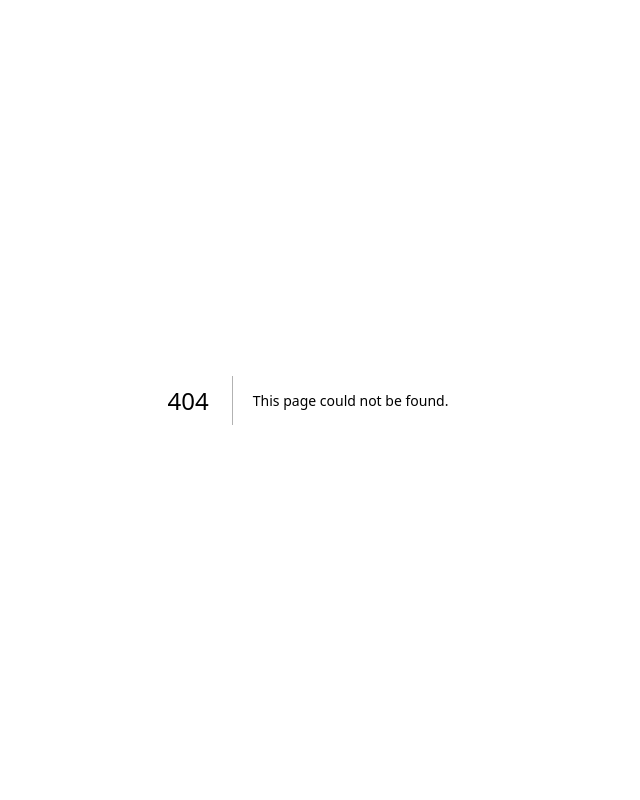
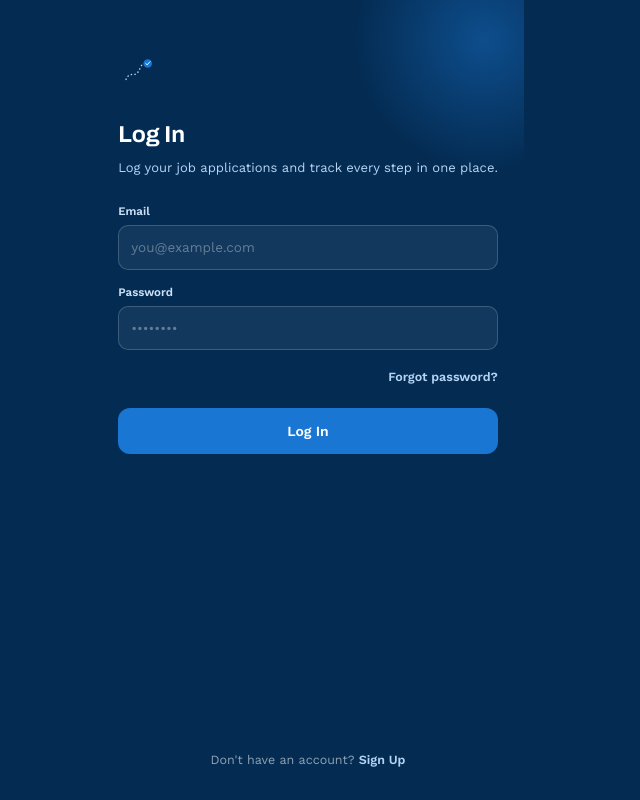
Before and after one commit to Nattarintra/nextjoblog, a Next.js app in the folder nextjoblog/: page /login in a window 1280 px wide. Before the commit this address had no page. Shown: the whole page, without its empty margins (332-972 px from the left). Built offline with nearby package versions, Linux system fonts and the light colour scheme.

Commit message:
feat(log-in-an-existing-account): Login UI (p2)
Add /login route, LoginForm/LoginFields/LoginAlert components wired to
the login Server Action, plus danger-tint/danger-fg design tokens and
unit tests covering all three form states.

Co-Authored-By: Natta <nattarintra@gmail.com>

```diff
--- a/nextjoblog/app/globals.css
+++ b/nextjoblog/app/globals.css
@@ -8,6 +8,8 @@
   --azure: #1976d2;
   --warning-tint: #fbf0dc;
   --warning-fg: #8a5608;
+  --danger-tint: #fbe9e7;
+  --danger-fg: #8a271f;
   --auth-label: #cfe1f5;
   --auth-danger: #ffb4ab;
 }
@@ -20,6 +22,8 @@
   --color-azure: var(--azure);
   --color-warning-tint: var(--warning-tint);
   --color-warning-fg: var(--warning-fg);
+  --color-danger-tint: var(--danger-tint);
+  --color-danger-fg: var(--danger-fg);
   --color-auth-label: var(--auth-label);
   --color-auth-danger: var(--auth-danger);
   --font-sans: var(--font-geist-sans);
--- /dev/null
+++ b/nextjoblog/app/login/LoginAlert.tsx
@@ -0,0 +1,14 @@
+const alertClassName =
+  "flex items-start gap-2.25 rounded-[10px] bg-danger-tint px-3 py-2.75 mb-4 text-xs leading-normal text-danger-fg";
+
+export function LoginErrorAlert({ message }: { message: string }) {
+  return (
+    <div className={alertClassName} role="alert" data-testid="login-alert">
+      <svg width="15" height="15" viewBox="0 0 24 24" fill="none" className="mt-0.25 shrink-0" aria-hidden="true">
+        <circle cx="12" cy="12" r="9" className="stroke-danger-fg" strokeWidth="2" />
+        <path d="M12 8v5M12 16h.01" className="stroke-danger-fg" strokeWidth="2" strokeLinecap="round" />
+      </svg>
+      <span>{message}</span>
+    </div>
+  );
+}
--- /dev/null
+++ b/nextjoblog/app/login/LoginFields.tsx
@@ -0,0 +1,58 @@
+import Link from "next/link";
+import type { ComponentProps } from "react";
+
+import { authFieldLabelClassName, authInputClassName, authLinkClassName } from "@/app/signup/styles";
+
+const submitButtonClassName =
+  "flex w-full cursor-pointer items-center justify-center rounded-xl bg-azure px-4.5 py-3.25 text-sm font-semibold text-white disabled:cursor-wait disabled:opacity-70";
+
+export function LoginFields({
+  formAction,
+  hasError,
+  isPending,
+}: {
+  formAction: ComponentProps<"form">["action"];
+  hasError: boolean;
+  isPending: boolean;
+}) {
+  return (
+    <form action={formAction}>
+      <div className="mb-3.5">
+        <label htmlFor="email" className={authFieldLabelClassName}>
+          Email
+        </label>
+        <input
+          className={authInputClassName}
+          id="email"
+          name="email"
+          type="email"
+          placeholder="you@example.com"
+          required
+          aria-invalid={hasError}
+        />
+      </div>
+      <div className="mb-3.5">
+        <label htmlFor="password" className={authFieldLabelClassName}>
+          Password
+        </label>
+        <input
+          className={authInputClassName}
+          id="password"
+          name="password"
+          type="password"
+          placeholder="••••••••"
+          required
+          aria-invalid={hasError}
+        />
+      </div>
+      <div className="mb-5 text-right">
+        <Link className={authLinkClassName} href="/forgot-password">
+          Forgot password?
+        </Link>
+      </div>
+      <button className={submitButtonClassName} type="submit" disabled={isPending}>
+        {isPending ? "Logging in…" : "Log In"}
+      </button>
+    </form>
+  );
+}
--- /dev/null
+++ b/nextjoblog/app/login/LoginForm.tsx
@@ -0,0 +1,46 @@
+"use client";
+
+import Link from "next/link";
+import { useActionState } from "react";
+
+import { login } from "@/app/actions/auth";
+import { AuthLogo } from "@/app/signup/AuthLogo";
+import { authLinkClassName } from "@/app/signup/styles";
+
+import { LoginErrorAlert } from "./LoginAlert";
+import { LoginFields } from "./LoginFields";
+
+const styles = {
+  wrap: "relative box-border flex min-h-[100svh] flex-col overflow-hidden px-6.5 pt-13 pb-7.5 text-white",
+  glow: "pointer-events-none absolute -top-22.5 -right-22.5 h-65 w-65 rounded-full bg-[radial-gradient(circle,color-mix(in_srgb,var(--color-azure)_45%,transparent)_0%,transparent_70%)]",
+  heading: "mb-1.25 [font-family:var(--font-archivo)] text-[23px] font-bold text-white",
+  subheading: "mb-6.5 text-[13px] leading-normal text-sky",
+  footer: "mt-auto pt-5.5 text-center text-[12.5px] text-white/55",
+};
+
+export default function LoginForm() {
+  const [state, formAction, isPending] = useActionState(login, undefined);
+  const hasError = state?.error !== undefined;
+
+  return (
+    <div className={styles.wrap}>
+      <div className={styles.glow} aria-hidden="true" />
+      <AuthLogo />
+      <div className={styles.heading}>Log In</div>
+      <div className={styles.subheading}>
+        Log your job applications and track every step in one place.
+      </div>
+
+      {state?.error === "invalid_credentials" && (
+        <LoginErrorAlert message="Email or password is incorrect" />
+      )}
+      {state?.error === "unknown" && <LoginErrorAlert message={state.message} />}
+
+      <LoginFields formAction={formAction} hasError={hasError} isPending={isPending} />
+
+      <div className={styles.footer}>
+        Don&apos;t have an account? <Link className={authLinkClassName} href="/signup">Sign Up</Link>
+      </div>
+    </div>
+  );
+}
--- /dev/null
+++ b/nextjoblog/app/login/page.tsx
@@ -0,0 +1,42 @@
+import type { Metadata } from "next";
+import { Archivo, Work_Sans } from "next/font/google";
+
+import LoginForm from "./LoginForm";
+
+const archivo = Archivo({
+  variable: "--font-archivo",
+  subsets: ["latin"],
+  weight: "700",
+});
+
+const workSans = Work_Sans({
+  variable: "--font-work-sans",
+  subsets: ["latin"],
+  weight: ["400", "600"],
+});
+
+const authPageClassName = [
+  archivo.variable,
+  workSans.variable,
+  "min-h-[100svh]",
+  "flex",
+  "items-center",
+  "justify-center",
+  "bg-navy",
+  "text-white",
+  "[font-family:var(--font-work-sans)]",
+].join(" ");
+
+export const metadata: Metadata = {
+  title: "Log In — NextJobLog",
+};
+
+export default function LoginPage() {
+  return (
+    <div
+      className={authPageClassName}
+    >
+      <LoginForm />
+    </div>
+  );
+}
--- a/nextjoblog/context/changes/log-in-an-existing-account/plan.md
+++ b/nextjoblog/context/changes/log-in-an-existing-account/plan.md
@@ -256,35 +256,35 @@ None — no schema changes. The RLS-protected tables and policies this story's N
 
 #### Automated
 
-- [x] 1.1 TypeScript compiles with no errors
-- [x] 1.2 Lint passes
-- [x] 1.3 `login` function exported
-- [x] 1.4 `LoginFormState` type exported
+- [x] 1.1 TypeScript compiles with no errors — 97ed740
+- [x] 1.2 Lint passes — 97ed740
+- [x] 1.3 `login` function exported — 97ed740
+- [x] 1.4 `LoginFormState` type exported — 97ed740
 
 #### Manual
 
-- [x] 1.5 Correct credentials establish a session and reach the redirect
-- [x] 1.6 Wrong password returns `invalid_credentials`
-- [x] 1.7 Unregistered email returns the identical `invalid_credentials`
-- [x] 1.8 Malformed email returns `unknown` before any network call
+- [x] 1.5 Correct credentials establish a session and reach the redirect — 97ed740
+- [x] 1.6 Wrong password returns `invalid_credentials` — 97ed740
+- [x] 1.7 Unregistered email returns the identical `invalid_credentials` — 97ed740
+- [x] 1.8 Malformed email returns `unknown` before any network call — 97ed740
 
 ### Phase 2: Login UI
 
 #### Automated
 
-- [ ] 2.1 TypeScript compiles with no errors
-- [ ] 2.2 Lint passes
-- [ ] 2.3 npm run build completes without errors
-- [ ] 2.4 `use client` directive present in LoginForm.tsx
-- [ ] 2.5 Route page exists at app/login/page.tsx
-- [ ] 2.6 LoginForm unit tests pass
+- [x] 2.1 TypeScript compiles with no errors
+- [x] 2.2 Lint passes
+- [x] 2.3 npm run build completes without errors
+- [x] 2.4 `use client` directive present in LoginForm.tsx
+- [x] 2.5 Route page exists at app/login/page.tsx
+- [x] 2.6 LoginForm unit tests pass
 
 #### Manual
 
-- [ ] 2.7 /login renders matching the scr-login design
-- [ ] 2.8 Danger-tint/danger-fg alert colors render with adequate contrast
-- [ ] 2.9 Tab order moves logically through all interactive elements
-- [ ] 2.10 Screen reader announces the error alert via role="alert"
+- [x] 2.7 /login renders matching the scr-login design
+- [x] 2.8 Danger-tint/danger-fg alert colors render with adequate contrast
+- [x] 2.9 Tab order moves logically through all interactive elements
+- [x] 2.10 Screen reader announces the error alert via role="alert"
 
 ### Phase 3: Playwright E2E Tests
 
```
Also changed, not shown: 1 other file (tests, documents, lock files or other folders).
